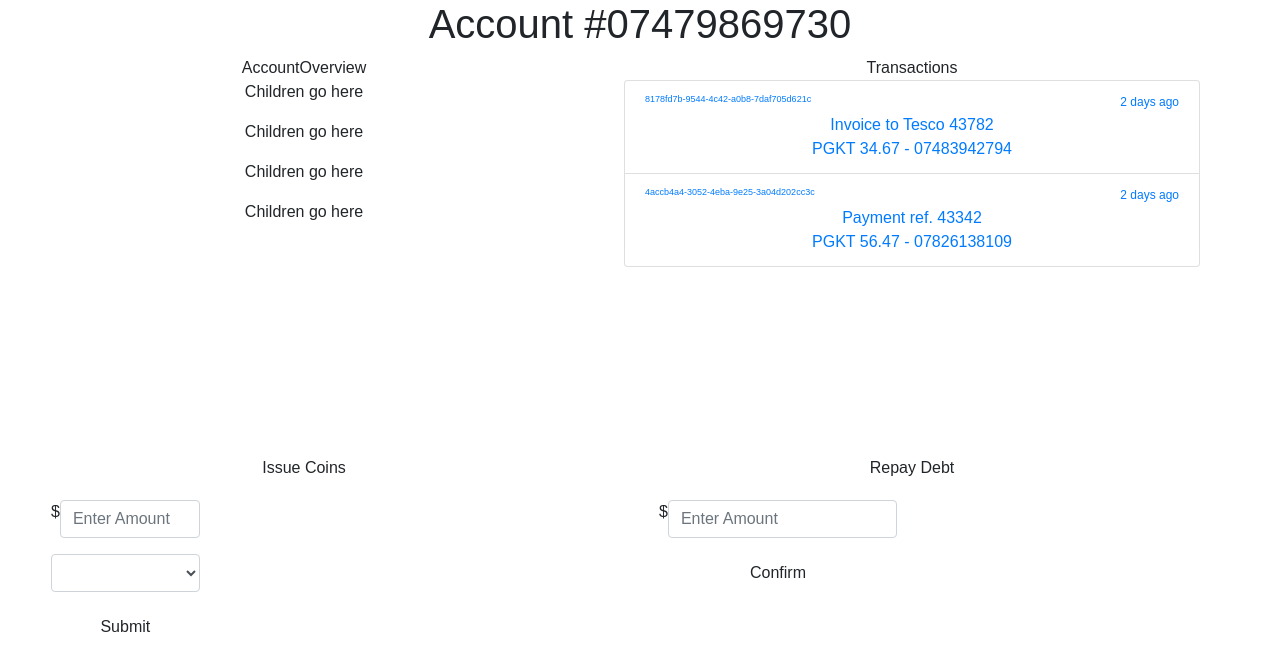
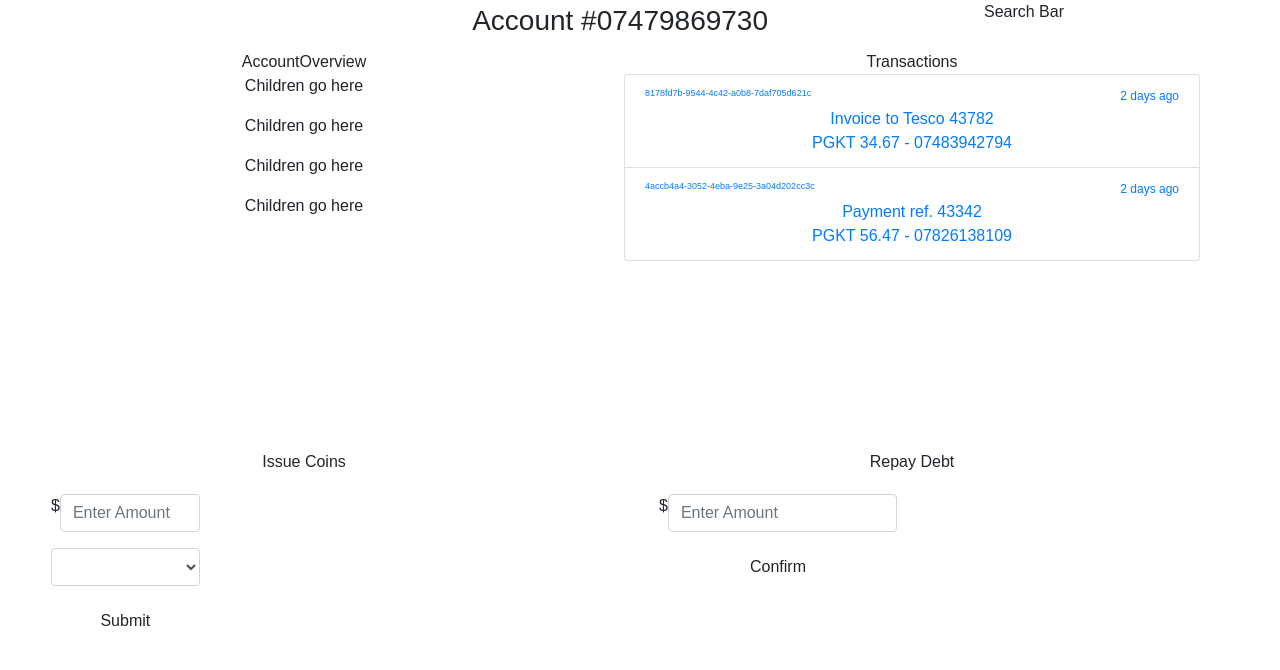
Before and after one commit to otajor/pgkt, a React (Create React App) app: page / in a window 1280 px wide. Shown: the top 670 px of the page. Built offline with nearby package versions, Linux system fonts and the light colour scheme.

Commit message:
tweaks to account page & header

```diff
--- a/src/components/Account.js
+++ b/src/components/Account.js
@@ -1,9 +1,11 @@
 import React, { Component } from 'react';
+import SearchBar from './SearchBar';
 import AccountOverview from './AccountOverview';
 import Transactions from './Transactions';
 import IssueCoins from './IssueCoins';
 import RepayDebt from './RepayDebt';
 
+// data is hard-coded for now
 import accounts from '../data/accounts';
 import transactions from '../data/transactions';
 
@@ -11,24 +13,31 @@ class Account extends Component {
   constructor() {
     super();
     this.state = {
+      // pick the first phone number from the accounts object
       currentPhoneNumber: Object.keys(accounts)[0]
     };
   }
   render() {
+    const { currentPhoneNumber } = this.state;
+
     return (
       <div style={styles.accountContainer}>
-        <div style={styles.phoneNumberContainer}>
-          <h1>Account #{this.state.currentPhoneNumber}</h1>
+        <div style={styles.navbar}>
+          <div style={styles.accountTitleContainer}>
+            <span style={styles.accountTitle}>
+              Account #{currentPhoneNumber}
+            </span>
+          </div>
+          <div style={styles.searchBarContainer}>
+            <SearchBar />
+          </div>
         </div>
         <div style={{...styles.rowContainer, ...styles.topContainer}}>
           <AccountOverview
             accounts={accounts}
-            currentAccount={this.state.currentPhoneNumber}
+            currentAccount={currentPhoneNumber}
           />
-          <Transactions
-            currentAccount={this.state.currentPhoneNumber}
-            transactions={transactions}
-          />
+          <Transactions transactions={transactions[currentPhoneNumber]}/>
         </div>
         <div style={{...styles.rowContainer, ...styles.bottomContainer}}>
           <IssueCoins />
@@ -39,14 +48,30 @@ class Account extends Component {
   }
 }
 
+const NAVBAR_HEIGHT = 50;
+
 const styles = {
+  navbar: {
+    display: 'flex',
+    flexDirection: 'row',
+    width: '100%',
+    height: NAVBAR_HEIGHT,
+  },
+  accountTitleContainer: {
+    fontSize: 28,
+    height: NAVBAR_HEIGHT,
+    width: '60%',
+    display: 'inline-block',
+    textAlign: 'right',
+  },
+  searchBarContainer: {
+    width: '40%',
+    display: 'inline-block',
+  },
   rowContainer: {
     display: 'flex',
     flexDirection: 'row',
     justifyContent: 'flex-start',
-  },
-  phoneNumberContainer: {
-    textAlign: 'center',
   },
   accountContainer: {
 
--- a/src/components/SearchBar.js
+++ b/src/components/SearchBar.js
@@ -0,0 +1,13 @@
+import React, { Component } from 'react';
+
+class SearchBar extends Component {
+  render() {
+    return (
+      <span>
+        Search Bar
+      </span>
+    );
+  }
+}
+
+export default SearchBar;
--- a/src/components/Transactions.js
+++ b/src/components/Transactions.js
@@ -12,8 +12,9 @@ class Transactions extends Component {
         style={this.props.containerStyle}
       >
         <ListGroup>
-          {this.props.transactions[this.props.currentAccount]
-            .slice(0,5)
+          {this.props.transactions
+            // TODO paginate this list?
+            .slice(0,5) // get only the first 5
             .map(transaction => (
               <TransactionRow
                 key={transaction.id}
```
